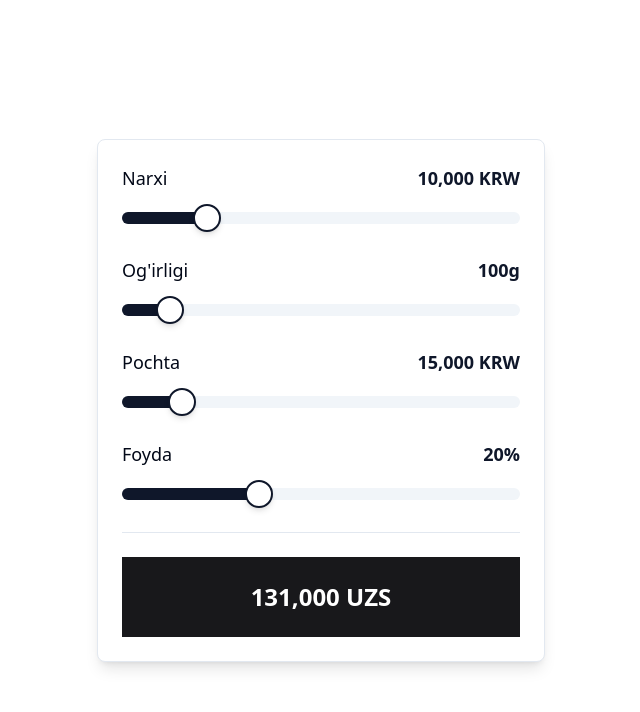
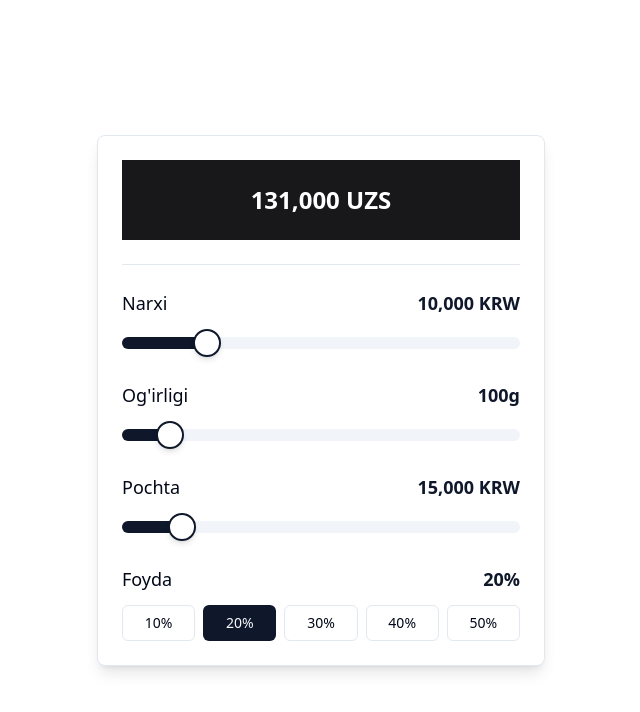
Before and after one commit to muminoff/retail-calc, a React (Vite) app: page / in a window 1280 px wide. Shown: the top 712 px of the page, without its empty margins (319-959 px from the left). Built offline with nearby package versions, Linux system fonts and the light colour scheme; no server answers.

Commit message:
Update UI layout and replace margin slider with toggle buttons
- Moved retail price display to the top of calculator
- Replaced margin slider with 5 toggle buttons (10%, 20%, 30%, 40%, 50%)
- Added active state styling for selected margin button
- Maintained haptic feedback on button selections

```diff
--- a/src/components/Calculator.tsx
+++ b/src/components/Calculator.tsx
@@ -1,5 +1,6 @@
 import { useState, useEffect, useCallback } from 'react'
 import { Card, CardContent } from '@/components/ui/card'
+import { Button } from '@/components/ui/button'
 import { Label } from '@/components/ui/label'
 import { Slider } from '@/components/ui/slider'
 import {
@@ -92,6 +93,22 @@ export function Calculator() {
       {/* Main Calculator Container */}
       <Card className="shadow-lg">
         <CardContent className="p-6 space-y-6">
+          {/* Retail Price Display at Top */}
+          <div className="bg-zinc-900 dark:bg-zinc-100 p-6 relative overflow-hidden border-0">
+            {/* Price Display */}
+            <button
+              onClick={() => setIsPriceDetailsModalOpen(true)}
+              className="w-full text-center cursor-pointer relative z-10"
+            >
+              <p className="text-2xl font-bold text-white dark:text-black">
+                {formatNumber(retailPriceUZS)} UZS
+              </p>
+            </button>
+          </div>
+
+          {/* Divider */}
+          <div className="border-t"></div>
+
           {/* Original Price */}
           <div className="space-y-3">
             <div className="flex justify-between items-center">
@@ -160,39 +177,25 @@ export function Calculator() {
 
           {/* Margin */}
           <div className="space-y-3">
-            <div className="flex justify-between items-center">
-              <Label htmlFor="margin" className="text-lg font-medium">Foyda</Label>
+            <div className="flex justify-between items-center mb-3">
+              <Label className="text-lg font-medium">Foyda</Label>
               <span className="text-lg font-semibold text-primary">{margin}%</span>
             </div>
-            <div className="py-2">
-              <Slider
-                id="margin"
-                value={[margin]}
-                onValueChange={(value) => {
-                  setMargin(value[0])
-                  triggerHaptic()
-                }}
-                min={5}
-                max={50}
-                step={1}
-                className="touch-none"
-              />
-            </div>
-          </div>
-
-          {/* Results Section */}
-          <div className="pt-6 border-t">
-            {/* Main Price Box with Neutral Background */}
-            <div className="bg-zinc-900 dark:bg-zinc-100 p-6 relative overflow-hidden border-0">
-              {/* Price Display */}
-              <button
-                onClick={() => setIsPriceDetailsModalOpen(true)}
-                className="w-full text-center cursor-pointer relative z-10"
-              >
-                <p className="text-2xl font-bold text-white dark:text-black">
-                  {formatNumber(retailPriceUZS)} UZS
-                </p>
-              </button>
+            <div className="grid grid-cols-5 gap-2">
+              {[10, 20, 30, 40, 50].map((value) => (
+                <Button
+                  key={value}
+                  variant={margin === value ? "default" : "outline"}
+                  size="sm"
+                  onClick={() => {
+                    setMargin(value)
+                    triggerHaptic()
+                  }}
+                  className="font-medium"
+                >
+                  {value}%
+                </Button>
+              ))}
             </div>
           </div>
 
```
